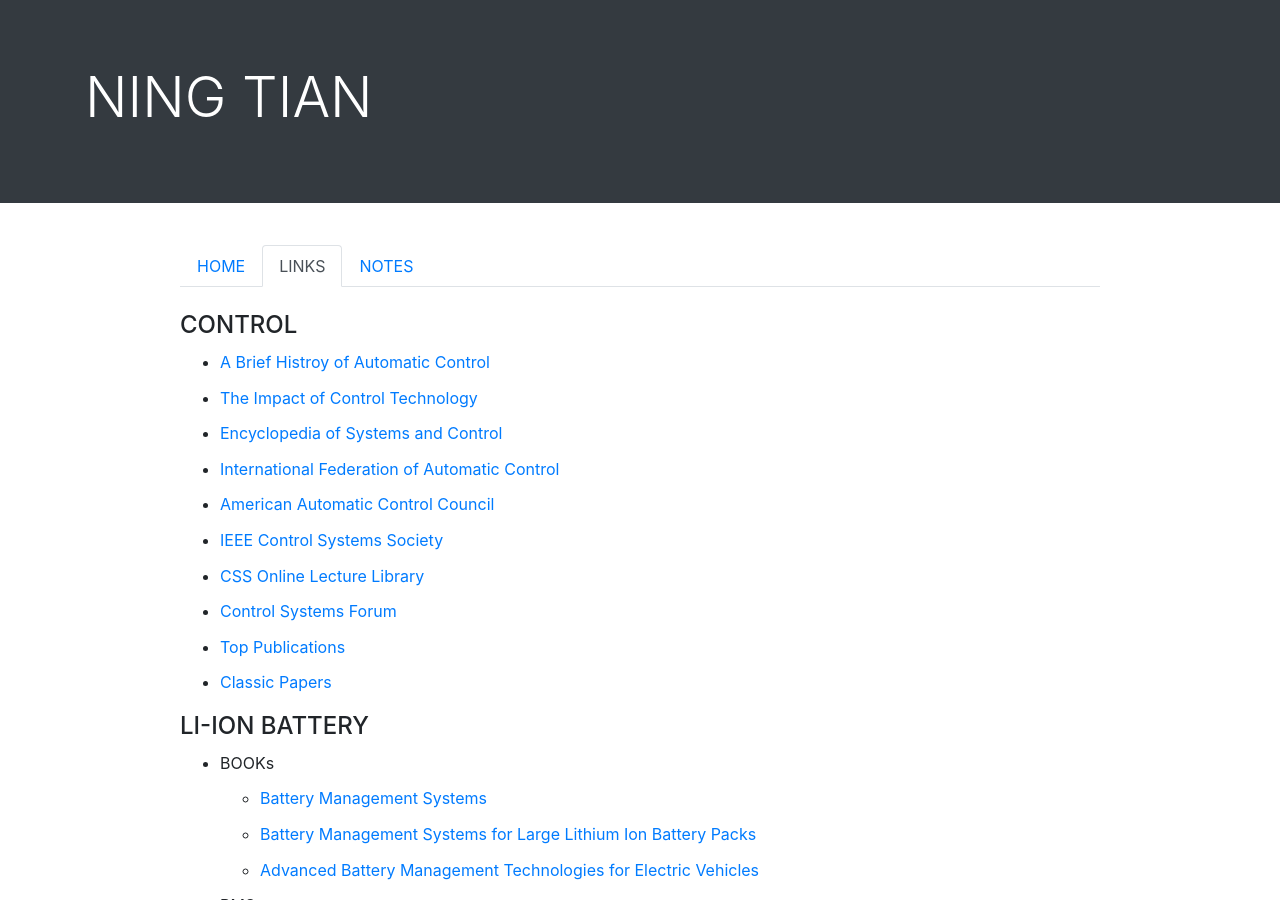
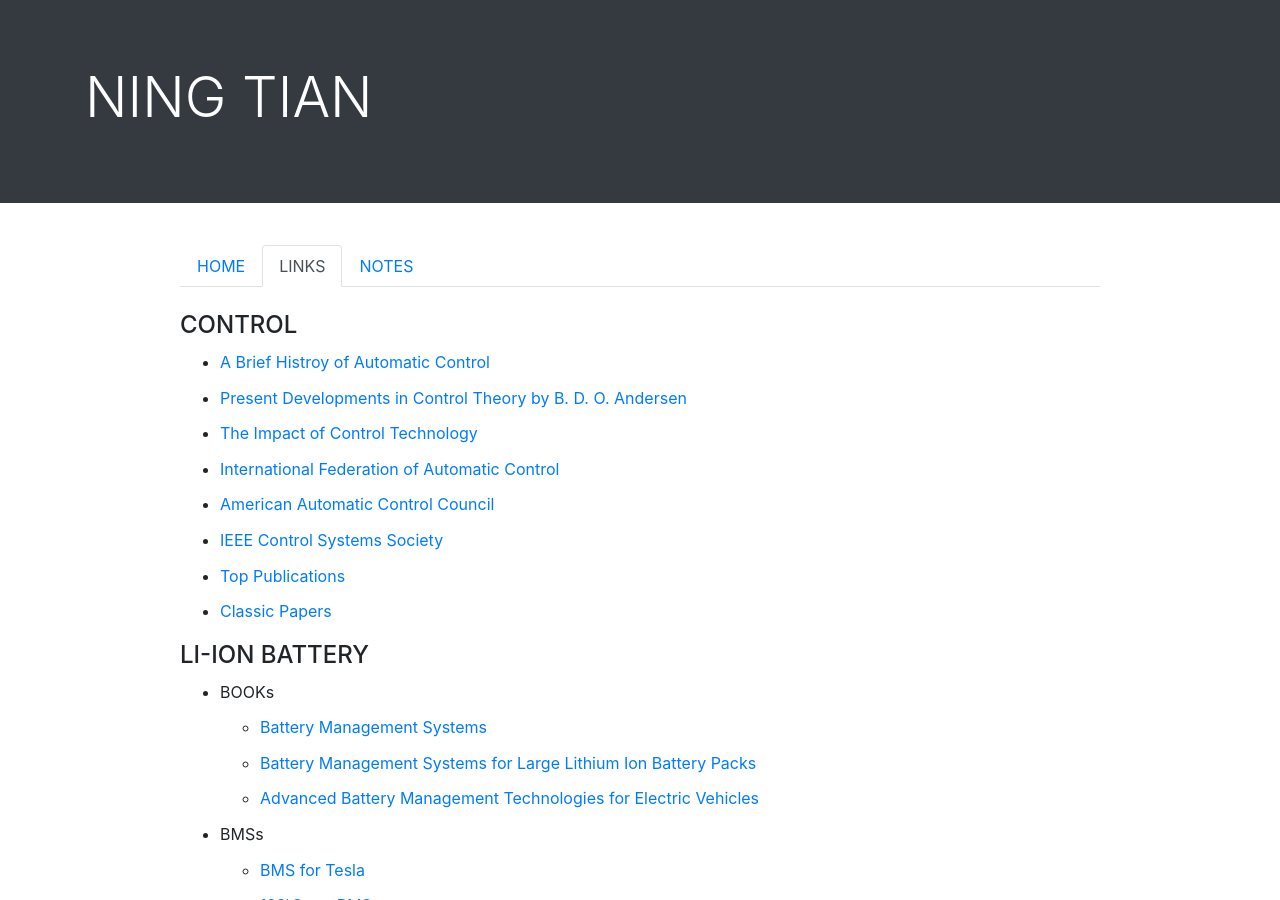
Before and after one commit to ningtian/ningtian.github.io, a Jekyll site: the page links/index.html, which Jekyll copies as it is, in a window 1280 px wide and 900 px high. Built offline with Jekyll 4.4.1, drawn with Linux system fonts in a browser that asks for light colours.

Commit message:
Update index.html

```diff
--- a/links/index.html
+++ b/links/index.html
@@ -53,11 +53,11 @@
 	<h4>CONTROL</h4>
 
 		<ul>
-		<li><a href="http://www.ieeecss.org/CSM/library/1996/june1996/02-HistoryofAutoCtrl.pdf">A Brief Histroy of Automatic Control </a></li>
+		<li><a href="https://ieeexplore.ieee.org/stamp/stamp.jsp?tp=&arnumber=506394">A Brief Histroy of Automatic Control </a></li>
+
+		<li><a href="https://www.ifac-control.org/about/ifac-50-lectures/2-Anderson.pdf">Present Developments in Control Theory by B. D. O. Andersen </a></li>
 
 		<li><a href="https://s3-us-west-2.amazonaws.com/cc-ieeecss/IoCT-FullReport_v2.pdf">The Impact of Control Technology </a></li>
-
-	        <li><a href="https://link.springer.com/referencework/10.1007%2F978-1-4471-5058-9#introduction">Encyclopedia of Systems and Control </a></li>
 
 
 		<li><a href="https://www.ifac-control.org/awards">International Federation of Automatic Control </a> </li>
@@ -67,9 +67,6 @@
 		<li><a href="http://www.ieeecss.org/awards/2018-award-recipients">IEEE Control Systems Society</a></li>
 
 
-	        <li><a href="http://www.ieeecss-oll.org/">CSS Online Lecture Library </a> </li>
-
-		<li><a href="http://consys.forum.mst.edu/">Control Systems Forum </a> </li>
 
 		<li><a href="https://scholar.google.com/citations?view_op=top_venues&hl=en&vq=eng_automationcontroltheory">Top Publications</a></li>
 
```
